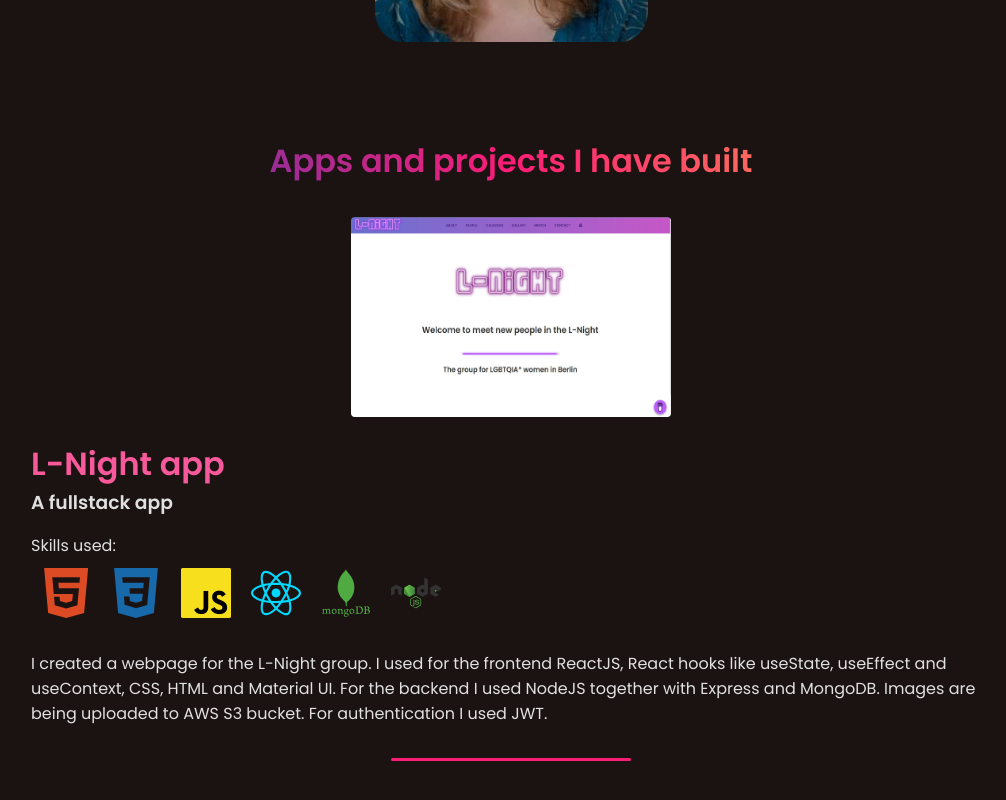
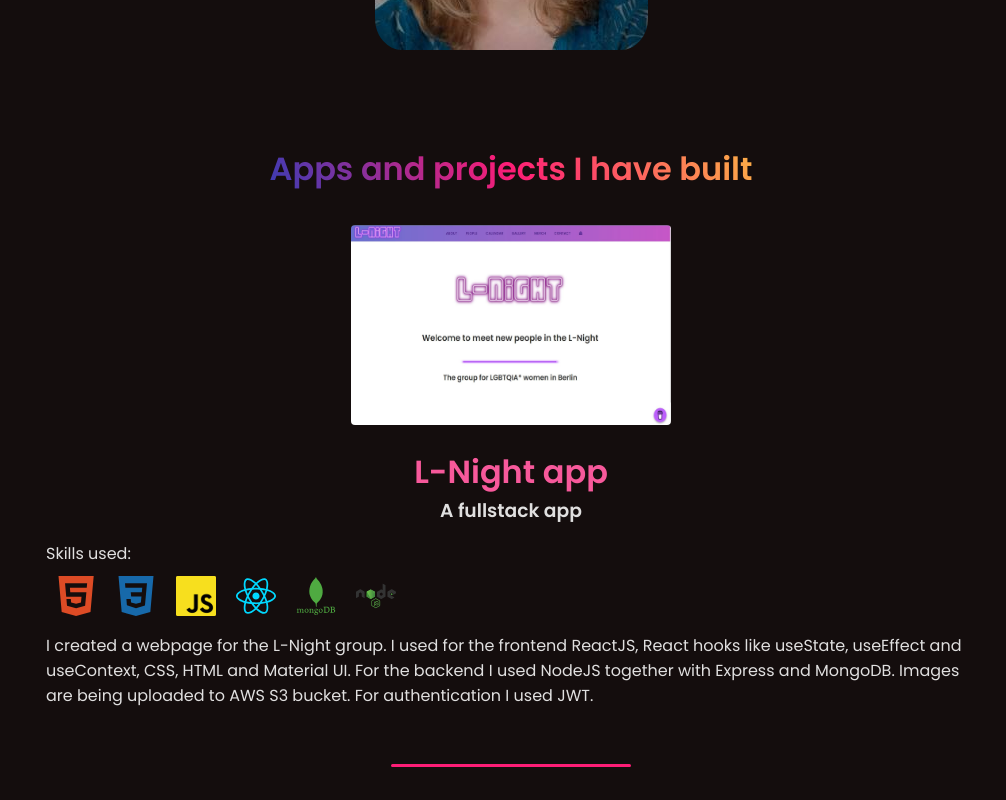
Before and after one commit to rohms/new-portfolio, a React (Vite) app: page / in a window 1280 px wide. Shown: the part 760-1560 px from the top of the page, without its empty margins (129-1135 px from the left). Built offline with nearby package versions, Linux system fonts and the light colour scheme.

Commit message:
fixed css

```diff
--- a/src/App.css
+++ b/src/App.css
@@ -19,29 +19,26 @@ html {
   --fw-bold: 900;
   --font-normal: 1rem;
   --font-big: 2rem;
+  --font-color: rgba(255, 255, 255, 0.871);
   font-synthesis: none;
   text-rendering: optimizeLegibility;
   -webkit-font-smoothing: antialiased;
   -moz-osx-font-smoothing: grayscale;
   -webkit-text-size-adjust: 100%;
-  background-color: #1b1212;
+  background-color: #140d0d;
 }
 
 .app {
-  margin: 0 auto;
   min-height: 100%;
-  /* max-width: 100%; */
+  max-width: 100%;
   font-weight: var(--fw-reg);
   color-scheme: light dark;
-  color: rgba(255, 255, 255, 0.87);
+  color: var(--font-color);
   position: relative;
 }
 
 body {
-  /* display: flex; */
   font-family: var(--ff-primary);
-  max-width: 1000px;
-  margin: 0 auto;
 }
 
 header {
@@ -93,6 +90,13 @@ nav > a:hover {
 
 .about--container {
   padding-top: 3rem;
+}
+
+.about--container__body {
+  display: flex;
+  flex-direction: column;
+  align-items: center;
+  justify-content: center;
   text-align: center;
 }
 
@@ -110,8 +114,7 @@ nav > a:hover {
 }
 
 .about--container__body > p {
-  /* max-width: 75%; */
-  /* margin: auto; */
+  max-width: 75%;
   margin: 1rem;
 }
 
@@ -139,20 +142,18 @@ nav > a:hover {
 }
 
 .my--projects {
-  text-align: center;
+  display: flex;
+  flex-direction: column;
+  align-items: center;
+  justify-content: center;
   padding: 2.5rem 1.25rem;
-}
-
-.projects--container__info > h1 {
-  margin: 1rem;
-  font-size: var(--font-big);
 }
 
 .project--headers {
   display: flex;
   flex-direction: column;
-  justify-content: flex-start;
-  text-align: left;
+  text-align: center;
+  margin-bottom: 1rem;
 }
 
 .project--headers > h1 {
@@ -170,6 +171,12 @@ nav > a:hover {
   border-radius: 4px;
 }
 
+.project--body {
+  display: flex;
+  flex-direction: column;
+  max-width: 75%;
+}
+
 .project--image:hover {
   transform: scale(1.2);
 }
@@ -179,9 +186,18 @@ nav > a:hover {
 }
 
 .section--skills {
+  display: flex;
+  flex-direction: column;
+  align-items: center;
+  justify-content: center;
+  gap: 15px;
   text-align: center;
   padding-top: 4rem;
   margin: 0 1rem 3rem 1rem;
+}
+
+.section--skills > p {
+  max-width: 75%;
 }
 
 .skills-container {
@@ -189,8 +205,8 @@ nav > a:hover {
 }
 
 .badge--container > img {
-  height: 50px;
-  width: 50px;
+  height: 40px;
+  width: 40px;
   margin: 10px;
 }
 
@@ -209,6 +225,8 @@ nav > a:hover {
 }
 
 .projects--container__info > h1 {
+  margin: 1rem;
+  font-size: var(--font-big);
   background: -webkit-linear-gradient(
     30deg,
     rgb(58, 60, 180) 0%,
@@ -219,10 +237,18 @@ nav > a:hover {
   -webkit-text-fill-color: transparent;
 }
 
+.projects--container__project {
+  display: flex;
+  flex-direction: column;
+  align-items: center;
+  justify-content: center;
+}
+
 /* for both long text and skills used */
 .projects--container__project > p {
   text-align: left;
   margin-top: 1rem;
+  max-width: 75%;
 }
 
 .projects--container__text {
@@ -239,13 +265,17 @@ nav > a:hover {
   margin-bottom: 2rem;
 }
 
+.contact--container {
+  margin: 0 auto;
+}
+
 #contact {
   position: relative;
   display: flex;
   flex-wrap: wrap;
-  align-items: flex-start;
+  justify-content: flex-start;
   padding: 1.5rem 1.25rem;
-  max-width: 100%;
+  max-width: 43.75rem;
   background-color: #f02eaa66;
   box-shadow: rgba(240, 46, 170, 0.4) 5px 5px, rgba(240, 46, 170, 0.3) 10px 10px,
     rgba(240, 46, 170, 0.2) 15px 15px, rgba(240, 46, 170, 0.1) 20px 20px,
@@ -348,11 +378,6 @@ footer {
   font-weight: var(--fw-bold);
 }
 
-/* .footer__link:hover,
-.social-list__link:hover {
-  opacity: 0.3;
-} */
-
 .social-list {
   list-style: none;
   display: flex;
@@ -378,3 +403,9 @@ footer {
 .social-list__link {
   padding: 0.5em;
 }
+
+@media (max-width: 480px) {
+  .navbar__logo {
+    display: none;
+  }
+}
--- a/src/components/Contact.jsx
+++ b/src/components/Contact.jsx
@@ -16,6 +16,13 @@ const Contact = () => {
 
   const handleSubmit = (e) => {
     e.preventDefault();
+    if (name === "") {
+      toast.info("Please fill in your name");
+    } else if (email === "") {
+      toast.info("Please fill in the email field");
+    } else if (message === "") {
+      toast.info("Please write a message first 😎");
+    } else {
       fetch("/", {
         method: "POST",
         headers: { "Content-Type": "application/x-www-form-urlencoded" },
@@ -25,6 +32,7 @@ const Contact = () => {
         .catch((error) =>
           toast.error(`There was an issue sending message: ${error}`)
         );
+    }
   };
 
   return (
--- a/src/components/Projects.jsx
+++ b/src/components/Projects.jsx
@@ -173,11 +173,9 @@ const Projects = () => {
   return (
     <>
       <section id="projects" className="my--projects">
-        <div className="projects--container">
         <div className="projects--container__info">
           <h1>Apps and projects I have built</h1>
         </div>
-          <div className="projects--container__projects">
         {projects.map((project) => (
           <Fragment key={project.name}>
             <a
@@ -197,27 +195,22 @@ const Projects = () => {
                 <h1>{project.name}</h1>
                 <h3>{project.subtitle}</h3>
               </span>
-
+              <div className="project--body">
                 <p>Skills used:</p>
                 <div className="badges--container">
                   {project?.skills?.map((skill, idx) => (
-                      <Badge
-                        key={idx}
-                        imageSrc={skill.src}
-                        altText={skill.alt}
-                      />
+                    <Badge key={idx} imageSrc={skill.src} altText={skill.alt} />
                   ))}
                 </div>
 
                 <p className="projects--container__text">
                   {project.description}
                 </p>
+              </div>
               <span className="projects--container__divider"></span>
             </div>
           </Fragment>
         ))}
-          </div>
-        </div>
       </section>
     </>
   );
--- a/src/components/Skills.jsx
+++ b/src/components/Skills.jsx
@@ -33,7 +33,8 @@ const Skills = () => {
           manipulating and displaying it. Alining and making things look pretty
           with CSS. Creating oldschool Email templates with HTML so that every
           email provider can open them. Learning to keep things type safe with
-          TypeScript.
+          TypeScript. Having my first steps and writing GraphQL queries and
+          mutations. Learning RTK (Redux Toolkit) for state management.
         </p>
         <p>
           Learning how to use Figma dynamically and how to fetch Figma via API.
--- a/src/styles/skills.css
+++ b/src/styles/skills.css
@@ -1,11 +1,3 @@
-.section--skills {
-  display: flex;
-  flex-direction: column;
-  align-items: center;
-  justify-content: center;
-  gap: 15px;
-}
-
 .section--skills__badges {
   display: grid;
   column-gap: 20px;
```
Lines whose indentation alone changed are shown as unchanged.
